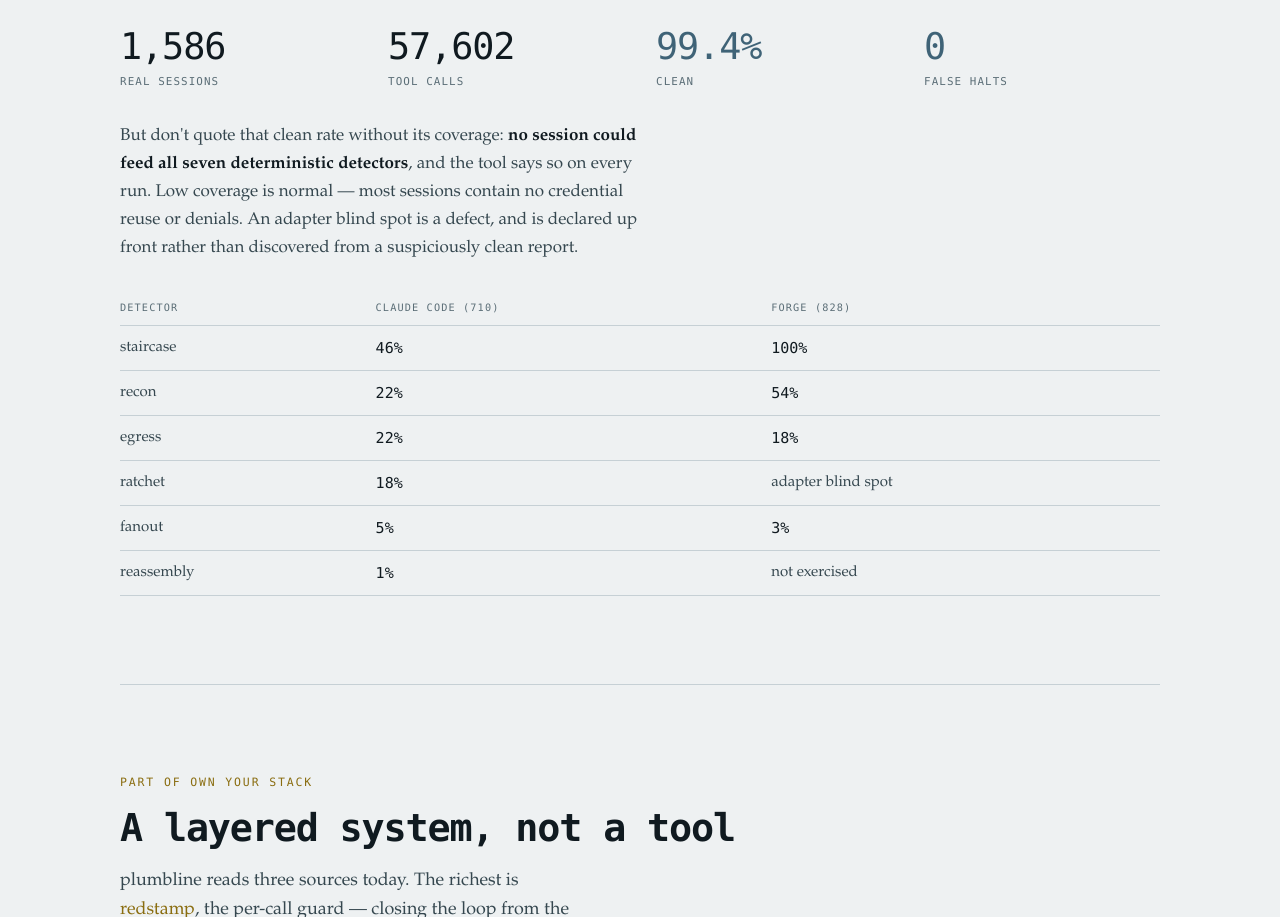
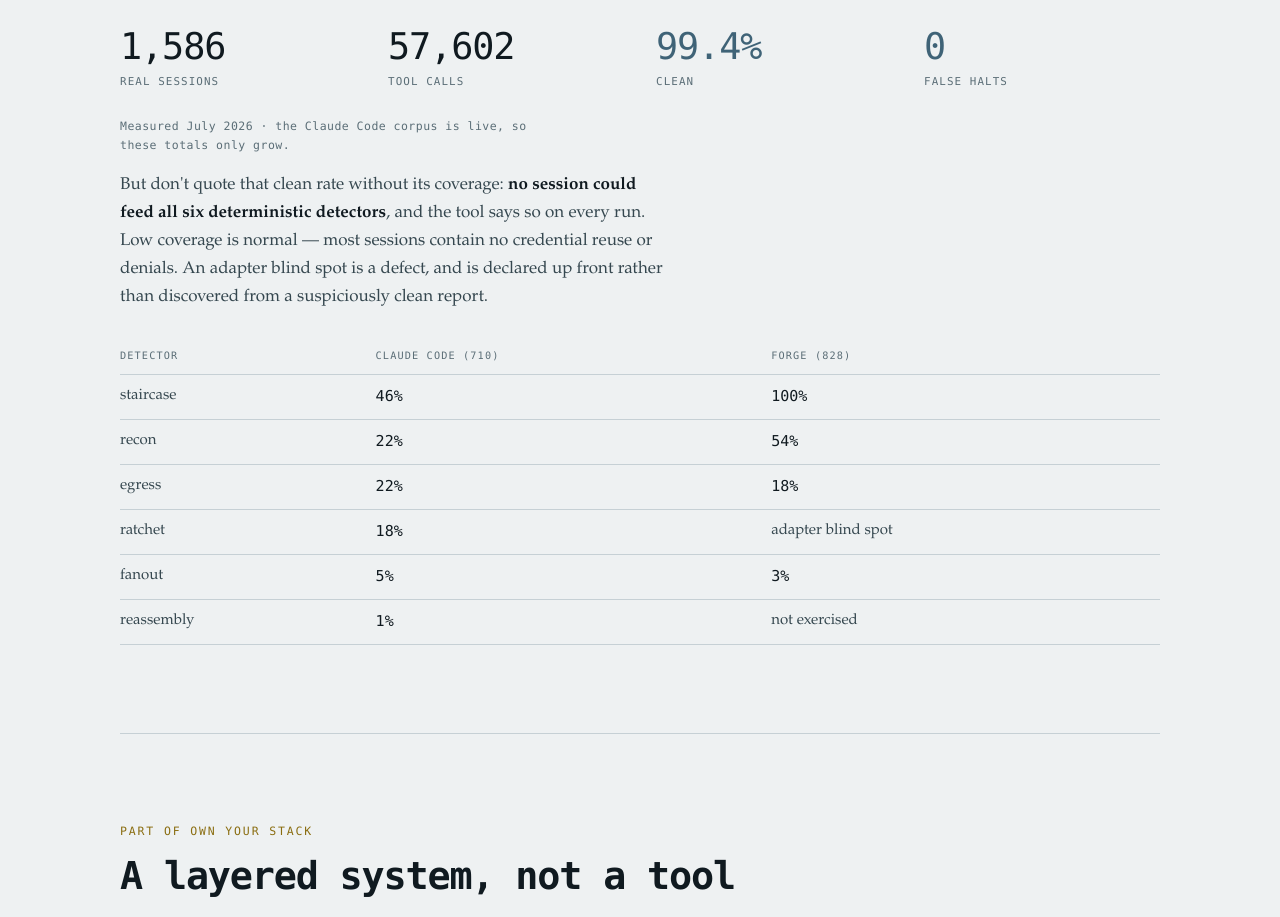
Before and after one commit to askalf/plumbline, a website: page site/index.html in a window 1280 px wide. Shown: the part 5196-6113 px from the top of the page. Drawn offline with Linux system fonts and the light colour scheme.

Commit message:
fix(site): date the evidence figures; coverage claim is six detectors not seven (#4)

```diff
--- a/site/index.html
+++ b/site/index.html
@@ -369,7 +369,8 @@
         <div class="stat good"><span class="n">99.4%</span><span class="k">clean</span></div>
         <div class="stat good"><span class="n">0</span><span class="k">false halts</span></div>
       </div>
-      <p style="color:var(--ink-2)">But don't quote that clean rate without its coverage: <strong>no session could feed all seven deterministic detectors</strong>, and the tool says so on every run. Low coverage is normal — most sessions contain no credential reuse or denials. An adapter blind spot is a defect, and is declared up front rather than discovered from a suspiciously clean report.</p>
+      <p style="font-family:var(--mono);font-size:0.72rem;color:var(--muted);letter-spacing:0.04em;margin:-0.4rem 0 0;">Measured July 2026 &middot; the Claude Code corpus is live, so these totals only grow.</p>
+      <p style="color:var(--ink-2)">But don't quote that clean rate without its coverage: <strong>no session could feed all six deterministic detectors</strong>, and the tool says so on every run. Low coverage is normal — most sessions contain no credential reuse or denials. An adapter blind spot is a defect, and is declared up front rather than discovered from a suspiciously clean report.</p>
       <div class="tbl-wrap">
         <table>
           <thead><tr><th>detector</th><th>Claude Code (710)</th><th>Forge (828)</th></tr></thead>
```
